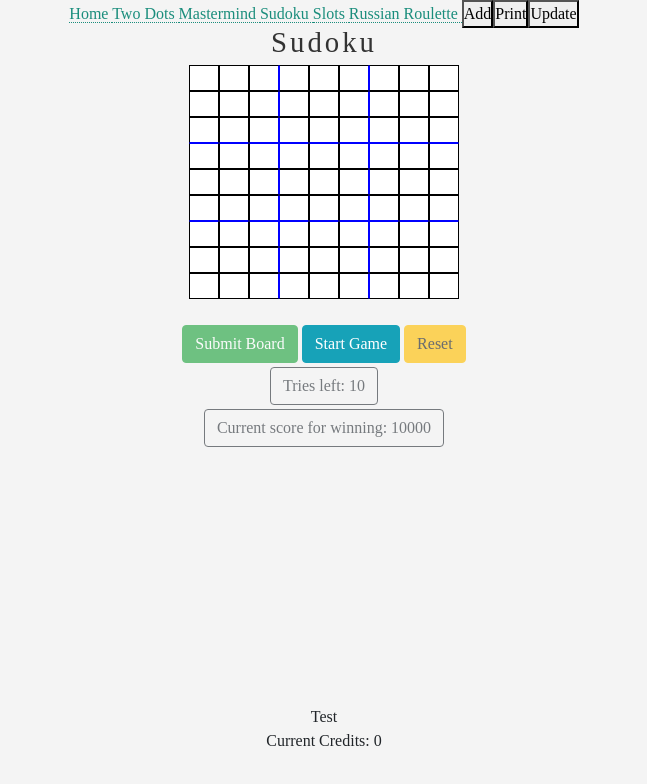
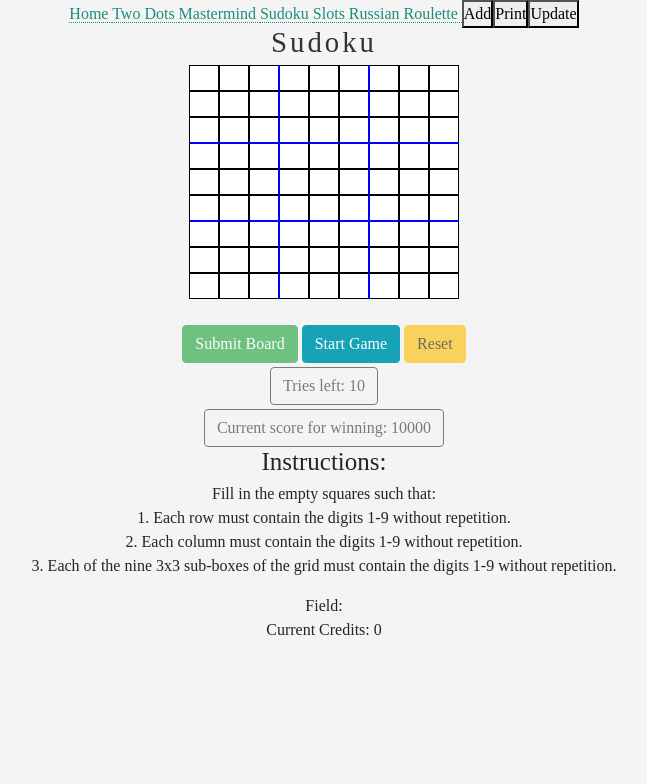
Before and after one commit to shazil-arif/Jackpot, a React (Create React App) app in the folder app/: page /sudoku in a window 1280 px wide. Shown: the top 784 px of the page, without its empty margins (316-963 px from the left). Built offline with nearby package versions, Linux system fonts and the light colour scheme.

Commit message:
Adding Sudoku board verification logic

```diff
--- a/app/src/agents/Sudoku/SudokuView.js
+++ b/app/src/agents/Sudoku/SudokuView.js
@@ -6,16 +6,12 @@ import SudokuBoard from './components/SudokuBoard';
 class SudokuView extends Component {
 	constructor(props) {
 		super(props);
-		// this.SudokuModel = new SudokuModel();
-
 	}
-
 
 	render() {
 		return (
 			<div>
 				<h1>Sudoku</h1>
-				{/* <SudokuBoard SudokuModel = {this.SudokuModel} updateClick ></SudokuBoard> */}
 				<SudokuBoard />
 			</div>
 		)
--- a/app/src/agents/Sudoku/components/SudokuBoard.js
+++ b/app/src/agents/Sudoku/components/SudokuBoard.js
@@ -43,22 +43,22 @@ class SudokuBoard extends React.Component {
         ["", "", "", "", "", "", "", "", ""],
         ["", "", "", "", "", "", "", "", ""],
       ],
-      test: "Test",
+      currField: "",
     };
   }
 
   initializeBoard() {
     const possibleBoards = [
       [
-        ["3", "1", "6", "5", "7", "8", "4", "9", "2"],
-        ["5", "2", "", "1", "3", "4", "7", "6", "8"],
-        ["4", "8", "7", "6", "2", "9", "5", "", "1"],
-        ["2", "6", "3", "", "1", "5", "9", "", "7"],
-        ["9", "7", "4", "8", "", "3", "1", "", "5"],
-        ["8", "5", "1", "7", "9", "2", "6", "", "3"],
-        ["1", "3", "8", "9", "", "7", "", "5", "6"],
-        ["6", "9", "2", "3", "5", "", "8", "7", "4"],
-        ["7", "4", "5", "2", "8", "", "3", "1", "9"],
+        ["", "1", "6", "5", "7", "8", "4", "9", "2"],
+        ["5", "2", "9", "1", "3", "4", "7", "6", "8"],
+        ["4", "8", "7", "6", "2", "9", "5", "3", "1"],
+        ["2", "6", "3", "4", "1", "5", "9", "8", "7"],
+        ["9", "7", "4", "8", "6", "3", "1", "2", "5"],
+        ["8", "5", "1", "7", "9", "2", "6", "4", "3"],
+        ["1", "3", "8", "9", "4", "7", "2", "5", "6"],
+        ["6", "9", "2", "3", "5", "1", "8", "7", "4"],
+        ["7", "4", "5", "2", "8", "6", "3", "1", "9"],
       ],
     ];
     const i = 0;
@@ -80,6 +80,7 @@ class SudokuBoard extends React.Component {
       currentBoard: JSON.parse(JSON.stringify(possibleBoards[i])),
       solution: solutions[i],
       gameStarted: true,
+      win: false,
     });
   }
 
@@ -90,6 +91,20 @@ class SudokuBoard extends React.Component {
   }
 
   validateBoard() {
+    let rows = [{}, {}, {}, {}, {}, {}, {}, {}, {}];
+    let cols = [{}, {}, {}, {}, {}, {}, {}, {}, {}];
+    let boxes = [{}, {}, {}, {}, {}, {}, {}, {}, {}];
+
+    for (let i = 0; i < 9; i++) {
+      for (let j = 0; j < 9; j++) {
+        let val = this.state.currentBoard[i][j];
+        if (
+          val == ""
+        ) {
+          return false;
+        }
+      }
+    }
     return true;
   }
 
@@ -108,6 +123,7 @@ class SudokuBoard extends React.Component {
       if (this.checkWin()) {
         this.setState({
           win: true,
+          gameStarted: false,
         });
       } else {
         this.setState({
@@ -126,7 +142,7 @@ class SudokuBoard extends React.Component {
     newBoard[y][x] = e;
     this.setState({
       currentBoard: newBoard,
-      test: "Y:" + y + " X:" + x + " VAL:" + e,
+      currField: "Y:" + y + " X:" + x + " VALUE:" + e,
     });
   }
 
@@ -158,7 +174,9 @@ class SudokuBoard extends React.Component {
           <td>
             <input
               defaultValue={this.state.initialBoard[i - 1][j - 1]}
-              disabled={this.state.initialBoard[i - 1][j - 1] != ""}
+              disabled={
+                this.state.initialBoard[i - 1][j - 1] != "" || this.state.win
+              }
               type="text"
               style={style}
               onChange={(e) =>
@@ -196,7 +214,7 @@ class SudokuBoard extends React.Component {
           style={{ margin: "2px" }}
           disabled={this.state.gameStarted}
         >
-          Start Game
+          {this.state.win ? "New Game" : "Start Game"}
         </Button>
         <Button
           variant="warning"
@@ -208,12 +226,20 @@ class SudokuBoard extends React.Component {
         </Button>
         <br />
         <div>
-          <Button variant="outline-dark" style={{ margin: "2px" }} disabled={true}>
+          <Button
+            variant="outline-dark"
+            style={{ margin: "2px" }}
+            disabled={true}
+          >
             Tries left: {Math.max(this.state.n, 0)}
           </Button>
         </div>
         <div>
-          <Button variant="outline-dark" style={{ margin: "2px" }} disabled={true}>
+          <Button
+            variant="outline-dark"
+            style={{ margin: "2px" }}
+            disabled={true}
+          >
             Current score for winning: {Math.max(this.state.n * 1000, 0)}
           </Button>
         </div>
@@ -225,7 +251,6 @@ class SudokuBoard extends React.Component {
             </Button>
           </div>
         )}
-        <br />
         {this.state.win && (
           <div>
             <Button
@@ -237,13 +262,21 @@ class SudokuBoard extends React.Component {
             </Button>
           </div>
         )}
-
-        <ol>
-          {this.state.currentBoard.map((n) => (
-            <li>{n}</li>
-          ))}
-        </ol>
-        {this.state.test}
+        <h2 style={{ "font-size": "25px" }}>Instructions:</h2>
+        <p>
+          Fill in the empty squares such that:
+          <ol>
+            <li>1. Each row must contain the digits 1-9 without repetition.</li>
+            <li>
+              2. Each column must contain the digits 1-9 without repetition.
+            </li>
+            <li>
+              3. Each of the nine 3x3 sub-boxes of the grid must contain the
+              digits 1-9 without repetition.
+            </li>
+          </ol>
+        </p>
+        Field: {this.state.currField}
       </div>
     );
   }
```
